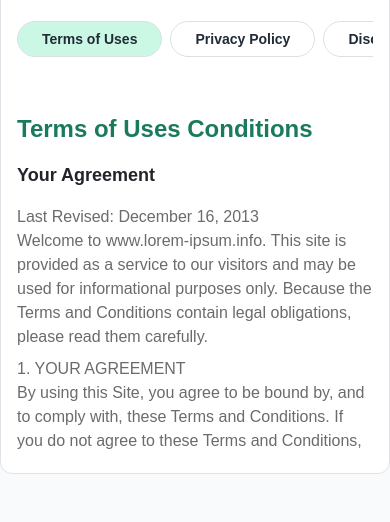
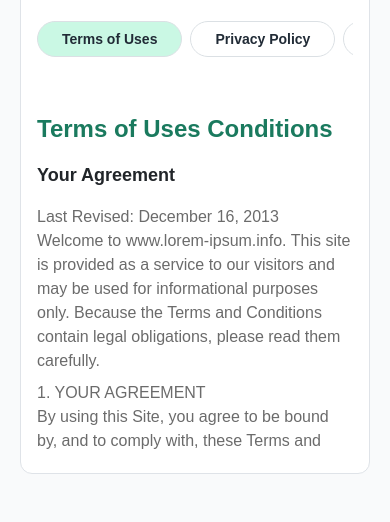
Before and after one commit to SayyadRafeeq/End-Customer-App, a website: page policy.html in a window 390 px wide. Shown: the part 322-844 px from the top of the page. Drawn offline with nearby package versions, Linux system fonts and the light colour scheme; files that its build step writes are made by us from their sources.

Commit message:
made responsive

```diff
--- a/policy.html
+++ b/policy.html
@@ -137,7 +137,7 @@
                 </ul>
             </nav>
         </header>
-        <div class=" mx-auto md:px-5 lg:px-20 py-8 flex flex-col md:flex-row md:gap-4 lg:gap-8">
+        <div class=" mx-auto px-5 lg:px-20 py-8 flex flex-col md:flex-row md:gap-4 lg:gap-8">
              <div class="flex md:hidden p-4">
                 <i id="menu-toggle" data-lucide="menu" class="text-2xl cursor-pointer text-black"></i>
             </div>
```
